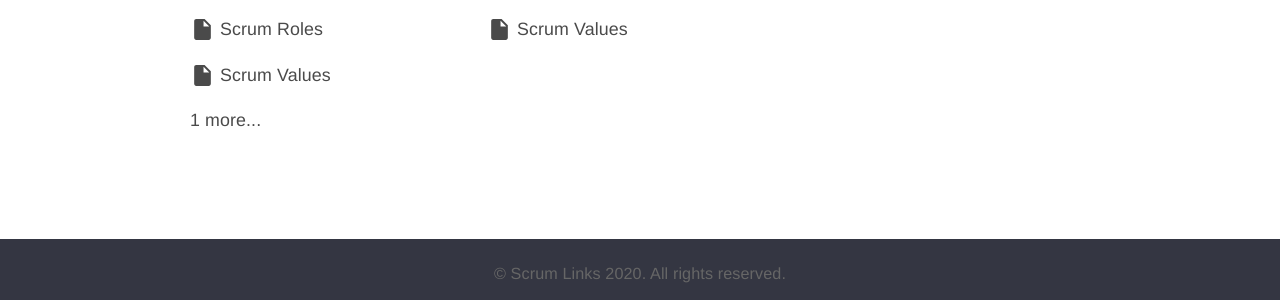
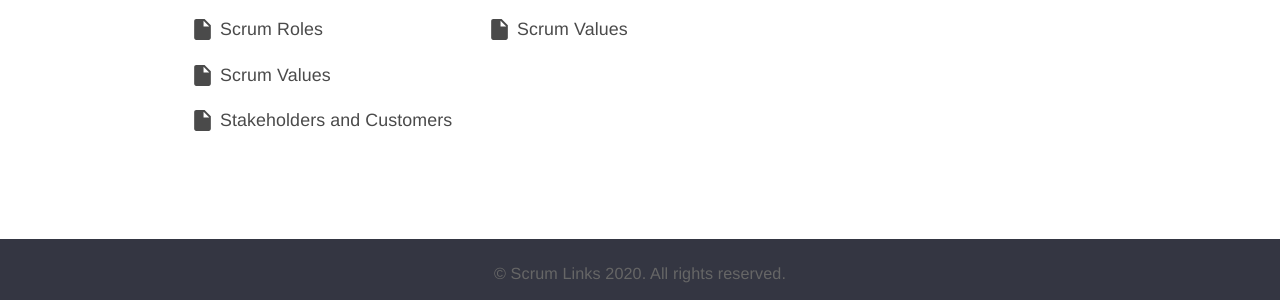
Before and after one commit to IamJackReed/base, a Jekyll site: the page built from index.html, in a window 1280 px wide. Shown: the part 1412-1712 px from the top of the page. Built offline with Jekyll 4.4.1, drawn with Linux system fonts in a browser that asks for light colours; nearby versions of some CDN libraries.

Commit message:
Update index.html

```diff
--- a/index.html
+++ b/index.html
@@ -14,10 +14,10 @@
 
 			<ul>
 				{% assign tutorials = posts | sort: "title" %}
-				{% for tutorial in tutorials limit: 20 %}
+				{% for tutorial in tutorials limit: 25 %}
 					<li><a href="{{ site.baseurl }}{{ tutorial.url }}">{% include document-icon.html icon=tutorial.type %}{{ tutorial.title }}</a></li>
 				{% endfor %}
-				{% if size > 20 %}
+				{% if size > 25 %}
 					<li><a href="{{ site.baseurl }}/category/{{ name | slugify }}/">{{ size | minus: 20 }} more...</a></li>
 				{% endif %}
 			</ul>
```
